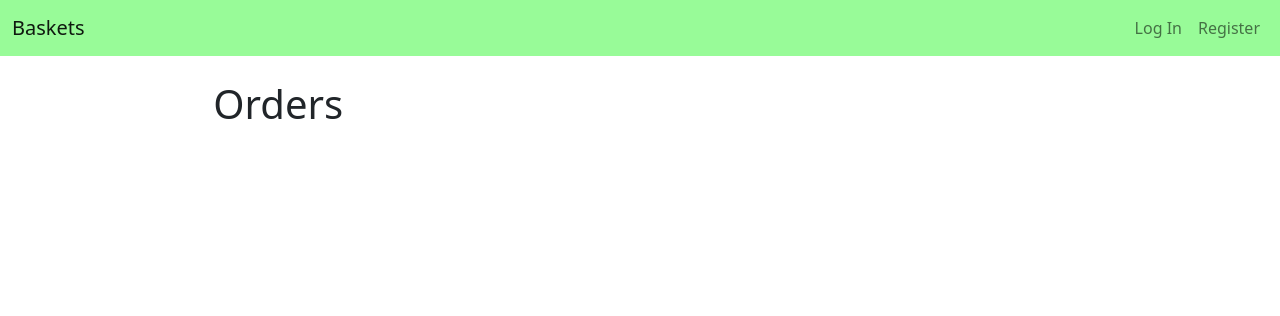
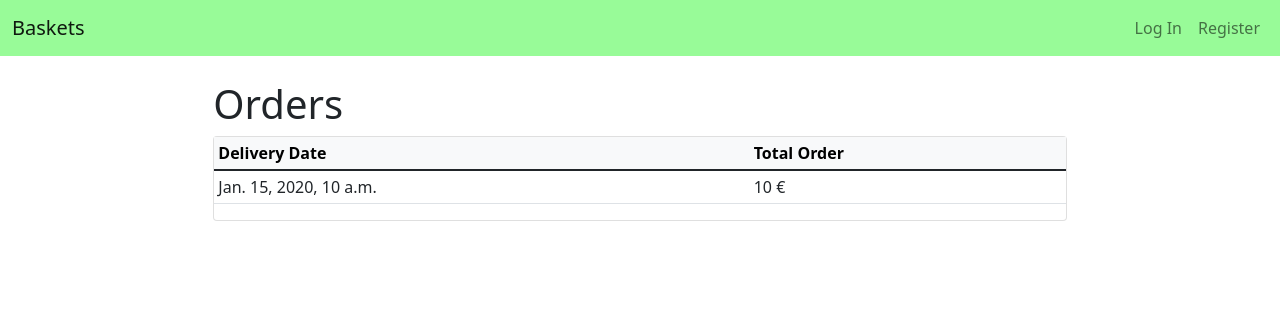
Before and after one commit to daniel-ob/CS50W, a Django app: template 5_Capstone/capstone/baskets/templates/baskets/index.html in a window 1280 px wide. Shown: the top 316 px of the page. Run offline with Django 3.2, Linux system fonts and the light colour scheme; the template is opened without the code that fills it: most values are stand-ins (such as "Sample title", 1, 10 or a date in 2020).

Commit message:
[5_Capstone] Index page: front-end

```diff
--- /dev/null
+++ b/5_Capstone/capstone/baskets/static/baskets/js/orders.js
@@ -0,0 +1,260 @@
+const csrftoken = getCookie('csrftoken');
+
+document.addEventListener('DOMContentLoaded', function() {
+  let selectedOrderListItem = null;
+
+  // Manage clicks on order list items
+  document.querySelectorAll('.order-list-item').forEach(item => {
+    item.addEventListener('click', () => {
+      if (item !== selectedOrderListItem) {
+        selectedOrderListItem = item;
+
+        clearAlert();
+
+        // highlight selected order list item
+        document.querySelectorAll('.order-list-item').forEach(order => order.classList.remove('table-active'));
+        selectedOrderListItem.classList.add('table-active');
+
+        updateOrderView(selectedOrderListItem);
+      }
+    })
+  })
+
+  // Manage clicks on 'Save Order' button
+  document.querySelector('#save').addEventListener('click', () => saveOrder());
+})
+
+async function updateOrderView(selectedOrderListItem) {
+  // Update order view with selected order information. If order method is 'post', display an empty order form.
+
+  const deliveryUrl = selectedOrderListItem.querySelector('.delivery').dataset.url;
+  const orderUrl = selectedOrderListItem.querySelector('.order').dataset.url;
+  const orderMethod = selectedOrderListItem.querySelector('.order').dataset.method;
+
+  const delivery = await requestGetDelivery(deliveryUrl);
+  const order = (orderMethod === 'put') ? await requestGetOrder(orderUrl) : null;
+
+  // show order view
+  document.querySelector('#order-view').classList.replace('d-none', 'block');
+
+  // display delivery details
+  document.querySelector('#order-delivery-date').innerText = delivery.date;
+  document.querySelector('#order-deadline').innerText = delivery.order_deadline;
+
+  // clear order items
+  const orderViewItems = document.querySelector('#order-items');
+  orderViewItems.innerHTML = '';
+
+  // add a row for each delivery product
+  delivery.products.forEach(product => {
+    const orderViewItem = document.createElement('tr');
+    orderViewItem.className = "order-item";
+    orderViewItem.dataset.productid = product.id;
+
+    quantity = 0;
+    amount = 0;
+    // if product exists in order, use values from order
+    if (order !== null) {
+      orderItem = order.items.find(item => item.product.id === product.id)
+      if (orderItem !== undefined) {
+        quantity = orderItem.quantity;
+        amount = orderItem.amount;
+      }
+    }
+
+    orderViewItem.innerHTML = `
+      <td>${product.name}</td>
+      <td><span class="unit-price">${product.unit_price}</span> €</td>
+      <td><input type="number" class="quantity form-control" value="${quantity}" min="0"></td>
+      <td><span class="amount">${amount}</span> €</td>`;
+
+    // set action on quantity input change
+    quantityInput = orderViewItem.querySelector('.quantity').addEventListener('input', () => {
+      clearAlert();
+      updateOrderViewAmounts(orderViewItem);
+    })
+
+    orderViewItems.append(orderViewItem);
+  })
+
+  // update total order amount
+  document.querySelector('#order-amount').innerText = (order !== null) ? order.amount : 0;
+}
+
+function updateOrderViewAmounts(orderViewItem) {
+  // Item amount
+  const unitPrice = orderViewItem.querySelector('.unit-price').innerText;
+  const quantity = orderViewItem.querySelector('.quantity').value;
+  const itemAmount = unitPrice * quantity;
+  orderViewItem.querySelector('.amount').innerText = itemAmount.toFixed(2)
+
+  // Total order amount
+  let totalAmount = 0;
+  const orderViewItems = document.querySelectorAll('.order-item');
+  orderViewItems.forEach(orderViewItem => {
+    const itemAmount = parseFloat(orderViewItem.querySelector('.amount').innerText);
+    totalAmount += itemAmount;
+  })
+  document.querySelector('#order-amount').innerText = totalAmount.toFixed(2);
+}
+
+async function saveOrder() {
+  // Create or Update order
+
+  const selectedOrderListItem = document.querySelector('.table-active');
+  const method = selectedOrderListItem.querySelector('.order').dataset.method;
+  const url = selectedOrderListItem.querySelector('.order').dataset.url;
+  const deliveryId = selectedOrderListItem.querySelector('.delivery').dataset.url.split('/').pop();
+  const orderAmount = document.querySelector('#order-amount').innerText;
+
+  let savedOrderUrl = null;
+
+  let orderItems = getOrderItems()
+  if (orderItems.length > 0) {
+    if (method === 'post') {
+      result = await requestCreateOrder(url, deliveryId, orderItems);
+      savedOrderUrl = result.url; // new order url
+    } else {
+      result = await requestUpdateOrder(url, orderItems);
+      savedOrderUrl = url;  // order url remains the same
+    }
+    console.log(result);
+
+    // if order amount sent by back-end matches front-end one, order has been successfully created
+    if (result.amount === orderAmount) {
+      showAlert('success');
+      updateSelectedOrderListItem(savedOrderUrl);
+    } else {
+      showAlert('errorSave');
+    }
+  } else {
+    showAlert('errorItems');
+  }
+}
+
+function getOrderItems() {
+  // Get order items from order view
+
+  let orderItems = []
+  orderViewItems = document.querySelectorAll('.order-item')
+  orderViewItems.forEach(orderViewItem => {
+    let quantity = orderViewItem.querySelector('.quantity').value;
+    // valid order items have quantity greater than 0
+    if (quantity > 0) {
+      orderItems.push({
+        'product_id': orderViewItem.dataset.productid,
+        'quantity': quantity
+      });
+    }
+  })
+  return orderItems;
+}
+
+async function requestGetDelivery(deliveryUrl) {
+  // Send 'GET' request to get delivery details
+
+  const response = await fetch(deliveryUrl)
+  const responseJSON = await response.json();
+  console.log('delivery', responseJSON);
+  return responseJSON;
+}
+
+async function requestGetOrder(orderUrl) {
+  // Send 'GET' request to get order details
+
+  const response = await fetch(orderUrl)
+  const responseJSON = await response.json();
+  console.log('order', responseJSON);
+  return responseJSON;
+}
+
+async function requestCreateOrder(url, deliveryId, orderItems) {
+  // Send 'POST' request to create order in back-end
+
+  const response = await fetch(url, {
+    method: 'POST',
+    headers: {
+      'X-CSRFToken': csrftoken
+    },
+    body: JSON.stringify({
+      'delivery_id': deliveryId,
+      'items': orderItems,
+    })
+  })
+  const responseJSON = await response.json();
+  return responseJSON;
+}
+
+async function requestUpdateOrder(orderUrl, orderItems) {
+  // Send 'PUT' request to update order in back-end
+
+  const response = await fetch(orderUrl, {
+    method: 'PUT',
+    headers: {
+      'X-CSRFToken': csrftoken
+    },
+    body: JSON.stringify({
+      'items': orderItems,
+    })
+  })
+  const responseJSON = await response.json();
+  return responseJSON;
+}
+
+function updateSelectedOrderListItem(newOrderUrl) {
+  // After order saving, update order list item: amount, url and method
+
+  const selectedOrderListItem = document.querySelector('.table-active');
+  const selectedOrder = selectedOrderListItem.querySelector('.order');
+  const orderAmount = document.querySelector('#order-amount').innerText;
+
+  selectedOrder.innerText = orderAmount + ' €';
+  selectedOrder.dataset.url = newOrderUrl;
+  selectedOrder.dataset.method = 'put';
+}
+
+function showAlert(alertType) {
+  alert = document.querySelector('#alert');
+  alert.classList.replace('d-none', 'block');
+
+  switch(alertType) {
+    case 'success':
+      alert.classList.remove('text-danger');
+      alert.classList.add('text-success');
+      alert.innerText = 'Order has been successfully saved';
+      break;
+    case 'errorSave':
+      alert.classList.remove('text-success');
+      alert.classList.add('text-danger');
+      alert.innerText = 'An error occurred when trying to save order. Please reload page and try again';
+      break;
+    case 'errorItems':
+      alert.classList.remove('text-success');
+      alert.classList.add('text-danger');
+      alert.innerText = 'At least one item must have quantity greater than 0';
+      break;
+  }
+}
+
+function clearAlert() {
+  alert = document.querySelector('#alert');
+  alert.classList.replace('block', 'd-none');
+  alert.innerText = '';
+}
+
+// from https://docs.djangoproject.com/en/3.2/ref/csrf/
+function getCookie(name) {
+  let cookieValue = null;
+  if (document.cookie && document.cookie !== '') {
+    const cookies = document.cookie.split(';');
+    for (let i = 0; i < cookies.length; i++) {
+      const cookie = cookies[i].trim();
+      // Does this cookie string begin with the name we want?
+      if (cookie.substring(0, name.length + 1) === (name + '=')) {
+        cookieValue = decodeURIComponent(cookie.substring(name.length + 1));
+        break;
+      }
+    }
+  }
+  return cookieValue;
+}
--- a/5_Capstone/capstone/baskets/templates/baskets/index.html
+++ b/5_Capstone/capstone/baskets/templates/baskets/index.html
@@ -1,6 +1,72 @@
 {% extends "baskets/layout.html" %}
+{% load static %}
+
+{% block script %}
+    <script src="{% static 'baskets/js/orders.js' %}"></script>
+{% endblock %}
 
 {% block body %}
+
     <h1>Orders</h1>
 
+    <div class="card" id="order-list">
+        {% if deliveries_orders %}
+            <table class="table table-hover table-sm">
+                <thead class="table-light">
+                    <tr>
+                        <th scope="col">Delivery Date</th>
+                        <th scope="col">Total Order</th>
+                    </tr>
+                </thead>
+                <tbody title="click on a row to see details">
+                    {% for item in deliveries_orders %}
+                        <tr class="order-list-item">
+                            <td class="delivery" data-url="{% url 'delivery' item.delivery.id %}">{{ item.delivery.date }}</td>
+                            {% if item.order %}
+                                <td class="order"
+                                    data-method="put"
+                                    data-url="{% url 'order' item.order.id %}">{{ item.order.amount }} €</td>
+                            {% else %}
+                                <td class="order"
+                                    data-method="post"
+                                    data-url="{% url 'create_order' %}">No order recorded</td>
+                            {% endif %}
+                        </tr>
+                    {% endfor %}
+                </tbody>
+            </table>
+        {% else %}
+            <p>There are no opened deliveries yet</p>
+        {% endif %}
+    </div>
+
+    <div class="card d-none mt-3 border-dark p-2" id="order-view">
+        <h2>Order for <span id="order-delivery-date"></span></h2>
+        <p>Deadline: <span id="order-deadline"></span></p>
+        <table class="table align-middle table-sm">
+            <thead>
+                <tr>
+                    <th scope="col">Product name</th>
+                    <th scope="col">Unit Price</th>
+                    <th scope="col">Quantity</th>
+                    <th scope="col">Amount</th>
+                </tr>
+            </thead>
+            <tbody id="order-items">
+            </tbody>
+            <tfoot>
+                <tr>
+                    <td></td>
+                    <td></td>
+                    <td class="text-end">Total</td>
+                    <td><span id="order-amount"></span> €</td>
+                </tr>
+            </tfoot>
+        </table>
+        <div class="d-flex justify-content-end align-items-center">
+            <div class="d-none me-3" id="alert"></div>
+            <input type="submit" class="btn btn-primary" id="save" value="Save Order">
+        </div>
+    </div>
+
 {% endblock %}
--- a/5_Capstone/capstone/baskets/templates/baskets/layout.html
+++ b/5_Capstone/capstone/baskets/templates/baskets/layout.html
@@ -5,7 +5,10 @@
     <head>
         <meta name="viewport" content="width=device-width, initial-scale=1">
         <title>{% block title %}Baskets{% endblock %}</title>
-        <link href="https://cdn.jsdelivr.net/npm/bootstrap@5.1.3/dist/css/bootstrap.min.css" rel="stylesheet" integrity="sha384-1BmE4kWBq78iYhFldvKuhfTAU6auU8tT94WrHftjDbrCEXSU1oBoqyl2QvZ6jIW3" crossorigin="anonymous">    </head>
+        <link href="https://cdn.jsdelivr.net/npm/bootstrap@5.1.3/dist/css/bootstrap.min.css" rel="stylesheet" integrity="sha384-1BmE4kWBq78iYhFldvKuhfTAU6auU8tT94WrHftjDbrCEXSU1oBoqyl2QvZ6jIW3" crossorigin="anonymous">
+        {% block script %}
+        {% endblock %}
+    </head>
     <body>
 
         <nav class="navbar navbar-expand-lg navbar-light" style="background-color: palegreen;">
```
Also changed, not shown: 5_Capstone/capstone/baskets/views.py (+3 -4 lines).
